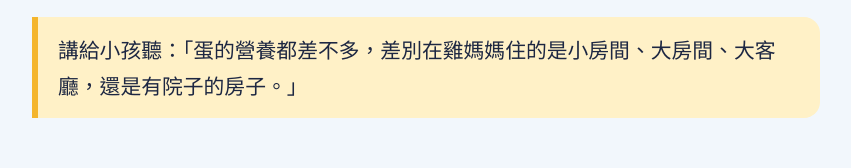
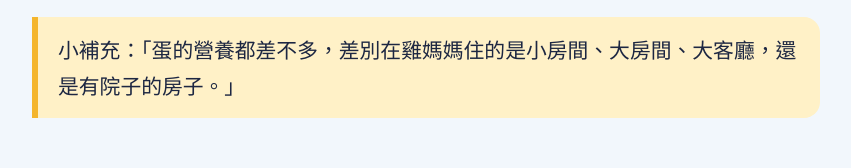
Before and after one commit to chenshanshan3030-hash/egg-school, a plain HTML site: page farming.html in a window 1280 px wide. Shown: the part 2394-2562 px from the top of the page, without its empty margins (214-1065 px from the left). Drawn offline with Linux system fonts and the light colour scheme; a web font is replaced by a local one.

Commit message:
Rename 講給小孩聽 to 小補充

```diff
--- a/farming.html
+++ b/farming.html
@@ -141,7 +141,7 @@
       <li><b>很在意動物福利或有機飼料：</b>選放牧（F）或有機（O），可以參考<a href="organic.html">哪裡買有機蛋</a>。</li>
     </ol>
     <p class="note-berry"><b>小提醒：</b>「動物福利蛋」不等於「有機蛋」。動福蛋看的是母雞住得好不好；有機蛋還要吃有機飼料、通過有機驗證。</p>
-    <p class="kid">講給小孩聽：「蛋的營養都差不多，差別在雞媽媽住的是小房間、大房間、大客廳，還是有院子的房子。」</p>
+    <p class="kid">小補充：「蛋的營養都差不多，差別在雞媽媽住的是小房間、大房間、大客廳，還是有院子的房子。」</p>
   </section>
 
   <section aria-labelledby="more">
```
Also changed, not shown: washed-eggs.html (+1 -1 lines).
